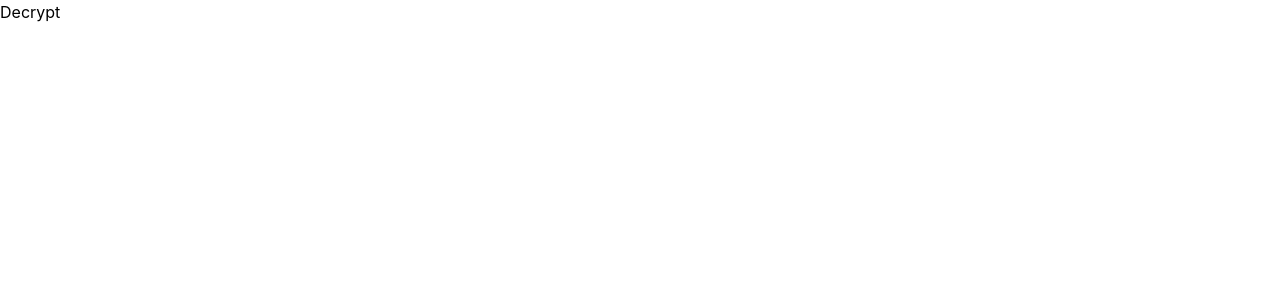
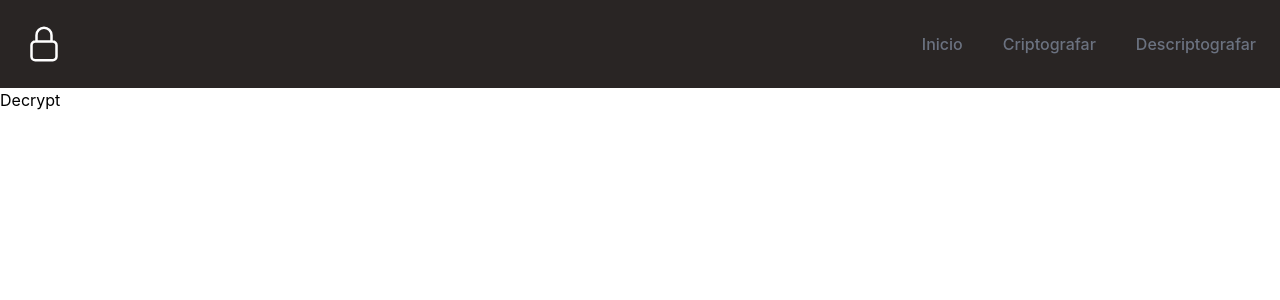
Before and after one commit to PedroLuisBrilhadori/application-RSAcryptography, a Next.js app: page /decrypt in a window 1280 px wide. Shown: the top 300 px of the page. Built offline with nearby package versions, Linux system fonts and the light colour scheme.

Commit message:
feat: add basic structure to the pages

```diff
--- a/pages/decrypt.tsx
+++ b/pages/decrypt.tsx
@@ -1,7 +1,13 @@
 import React from 'react'
+import Header from '../components/Header'
 
 export default function Decrypt() {
   return (
-    <div>Decrypt</div>
+    <>
+      <Header />
+      <section>
+        <div>Decrypt</div>
+      </section>
+    </>
   )
 }
--- a/pages/encrypt.tsx
+++ b/pages/encrypt.tsx
@@ -1,7 +1,13 @@
 import React from 'react'
+import Header from '../components/Header'
 
 export default function Encrypt() {
   return (
-    <div>Encrypt</div>
+    <>
+      <Header />
+      <section>
+        <div>Encrypt</div>
+      </section>
+    </>
   )
 }
```
